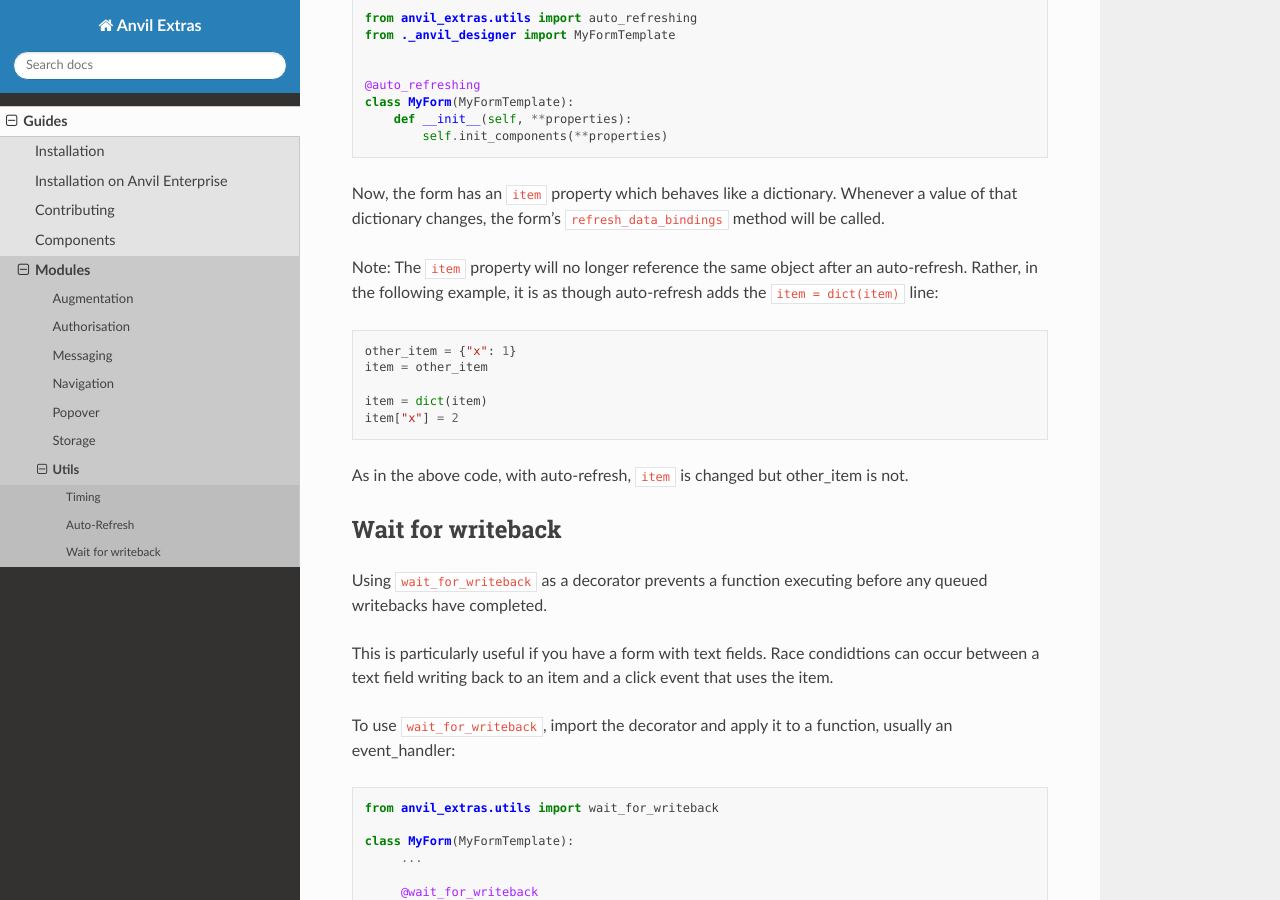
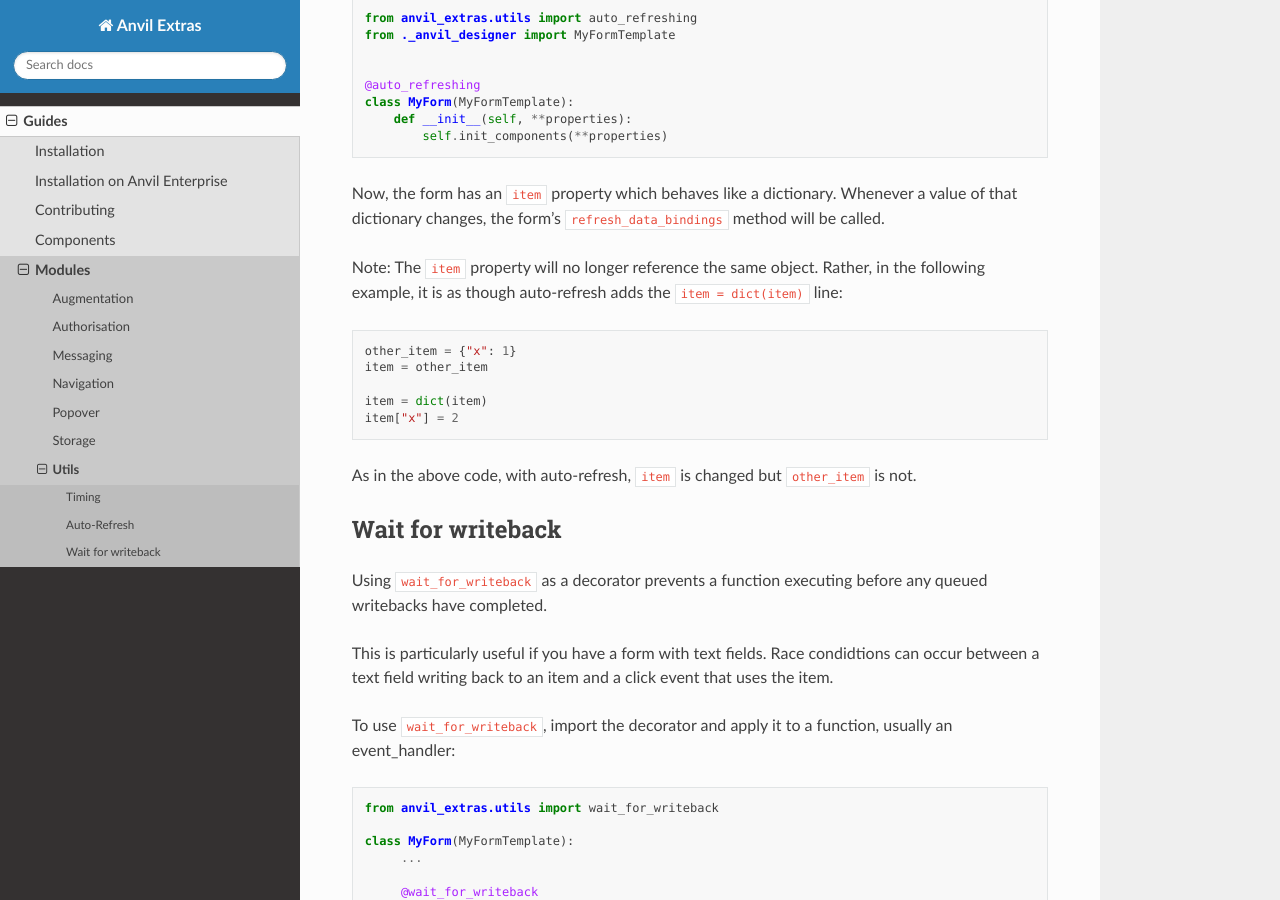
Before and after one commit to anvilistas/anvil-extras, a Sphinx documentation site: the page built from docs/guides/modules/utils.rst, in a window 1280 px wide and 900 px high, scrolled down 1591 px. Built offline with Sphinx 7.4.7 and the Read the Docs theme 2.0.0, drawn with Linux system fonts in a browser that asks for light colours.

Commit message:
Remove "after an auto-refresh" from utils docs
Also corrected formatting of other_item variable reference

```diff
--- a/docs/guides/modules/utils.rst
+++ b/docs/guides/modules/utils.rst
@@ -73,7 +73,7 @@ To use it, import the decorator and apply it to the class for a form:
 
 Now, the form has an ``item`` property which behaves like a dictionary. Whenever a value of that dictionary changes, the form's ``refresh_data_bindings`` method will be called.
 
-Note: The ``item`` property will no longer reference the same object after an auto-refresh. Rather, in the following example, it is as though auto-refresh adds the ``item = dict(item)`` line:
+Note: The ``item`` property will no longer reference the same object. Rather, in the following example, it is as though auto-refresh adds the ``item = dict(item)`` line:
 
 .. code-block:: python
 
@@ -83,7 +83,7 @@ Note: The ``item`` property will no longer reference the same object after an au
    item = dict(item)
    item["x"] = 2
 
-As in the above code, with auto-refresh, ``item`` is changed but other_item is not.
+As in the above code, with auto-refresh, ``item`` is changed but ``other_item`` is not.
 
 
 Wait for writeback
```
